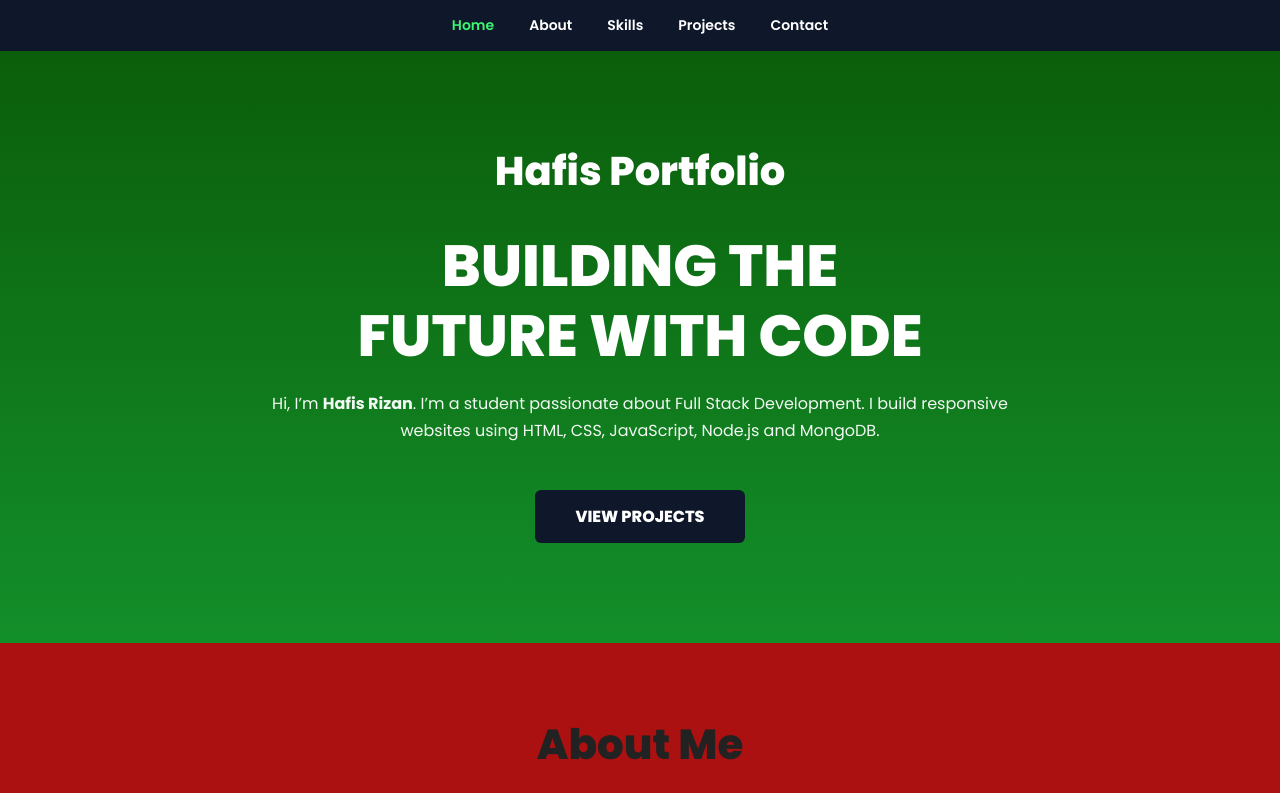
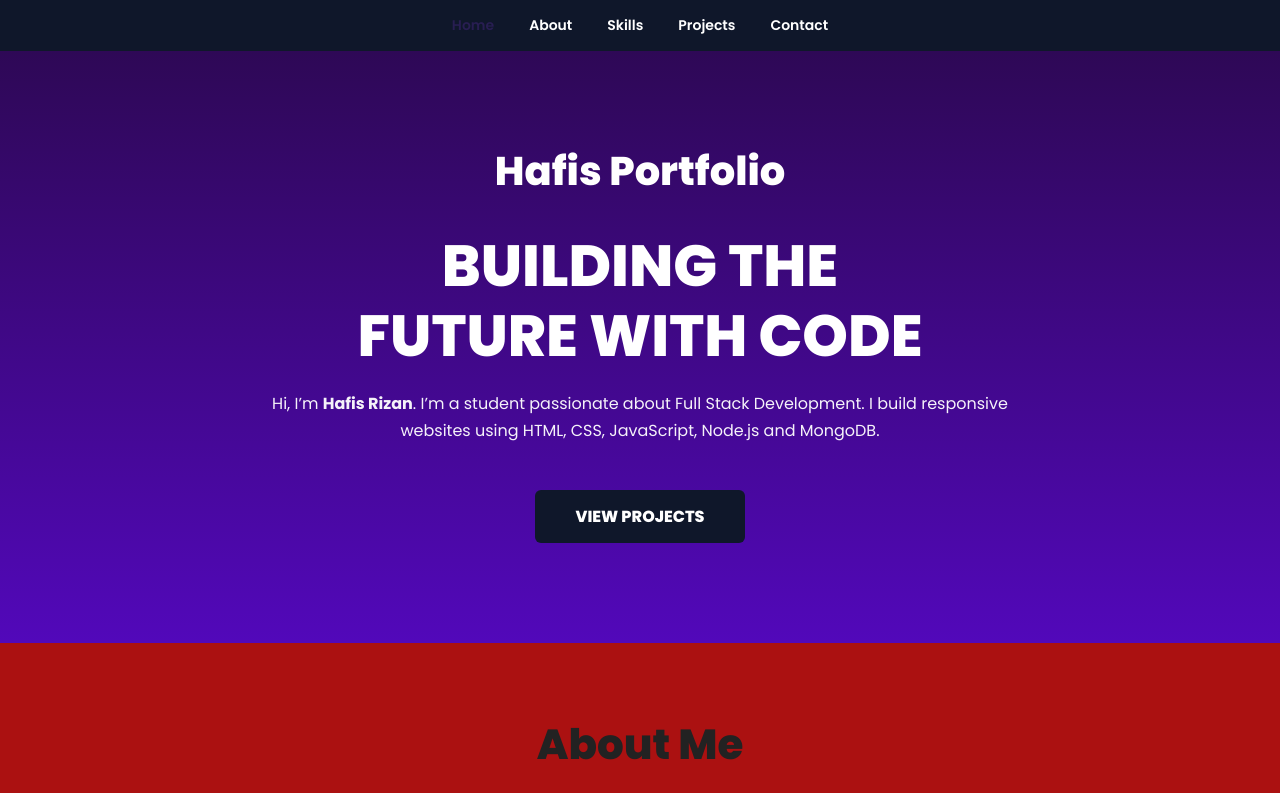
Before and after one commit to 25bcyc27-ux/portfoliowebsite, a plain HTML site: page index.html in a window 1280 px wide. In both pictures the pointer is over the link "Home". Shown: the top 793 px of the page. Drawn offline with Linux system fonts and the light colour scheme.

Commit message:
color chnges r in

```diff
--- a/style.css
+++ b/style.css
@@ -38,12 +38,12 @@ body {
 }
 
 .top-nav a:hover {
-  color: #3bf670;  /* blue */
+  color: #281e52;  /* blue */
 }
 
 /* Hero Section */
 .hero {
-  background: linear-gradient(to bottom, #0b5e0a, #138f2a);
+  background: linear-gradient(to bottom, #2e0856, #5208ba);
   text-align: center;
   padding: 90px 20px 100px;
   color: white;
```
